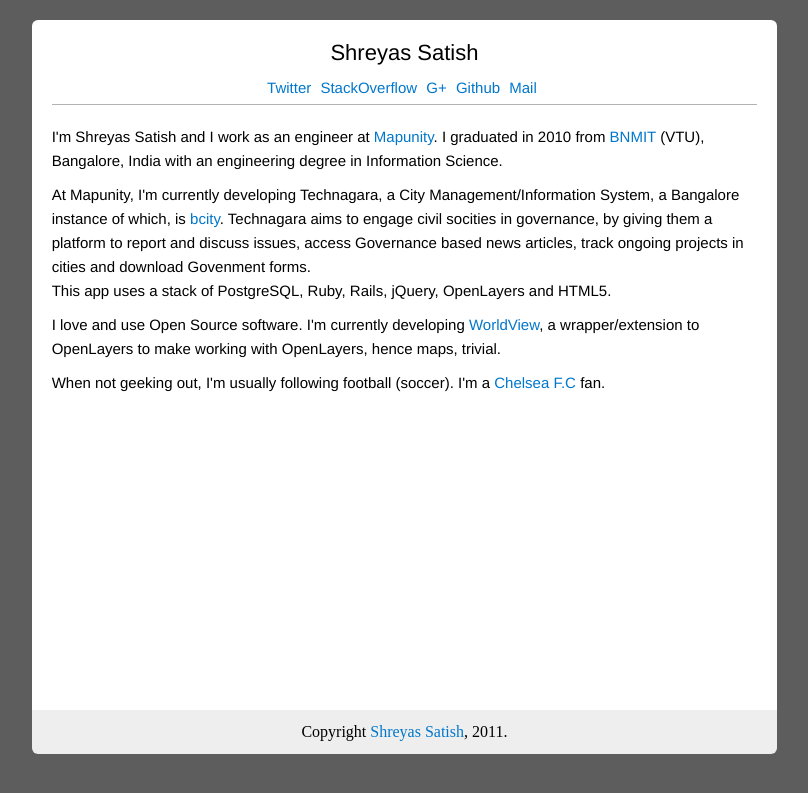
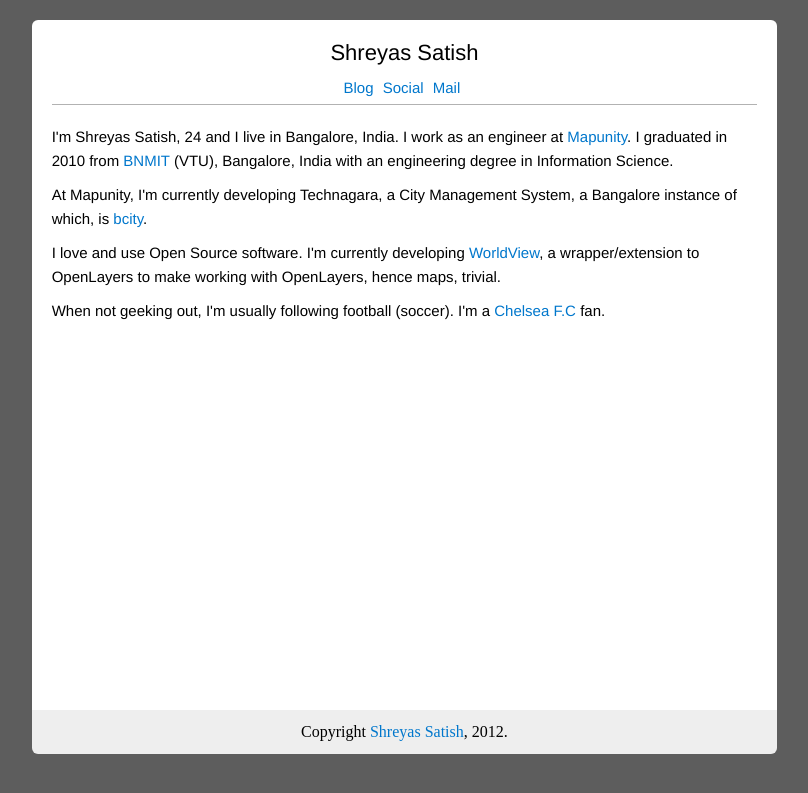
Before and after one commit to shreyas-satish/shreyas-satish.github.com, a Jekyll site: the page built from index.html, in a window 1280 px wide. Shown: the top 793 px of the page, without its empty margins (235-1043 px from the left). Built offline with Jekyll 4.4.1, drawn with Linux system fonts in a browser that asks for light colours; Markdown is read by kramdown in place of the engine named in the settings; comment, search, counter and statistics services are not loaded.

Commit message:
Added blog and social and first worldview post

```diff
--- a/_layouts/default.html
+++ b/_layouts/default.html
@@ -29,10 +29,8 @@
             <div id = 'header'>
               <h1><a href = '/'>Shreyas Satish</a></h1>
               <ul class = 'horizontal-list'>
-                <li><a href = 'https://twitter.com/shreyas_satish'>Twitter</a></li>
-                <li><a href = 'http://stackoverflow.com/users/309374/shreyas-satish'>StackOverflow</a></li>
-                <li><a href = 'https://plus.google.com/105441794508527744928/posts'>G+</a></li>
-                <li><a href = 'https://github.com/shreyas-satish'>Github</a></li>
+                <li><a href="/blog">Blog</li>
+                <li><a href="/social">Social</li>
                 <li><script src = '/javascripts/mail_script.js'></script></li>
               </ul>
             </div>
@@ -48,7 +46,7 @@
         <div class = 'twocol'></div>
         <div class = 'eightcol'>
           <div id = 'footer'>
-             Copyright <a href = "https://github.com/shreyas-satish/shreyas-satish.github.com">Shreyas Satish</a>, 2011.
+             Copyright <a href = "https://github.com/shreyas-satish/shreyas-satish.github.com">Shreyas Satish</a>, 2012.
           </div>
         </div>
         <div class = 'twocol last'></div>
--- a/css/styles.css
+++ b/css/styles.css
@@ -93,6 +93,29 @@
     text-align:justify;
   }
 
+  ol {
+    padding-left: 30px;
+  }
+
+  blockquote {
+  background:#f9f9f9;
+  border-left:10px solid #ccc;
+  margin:1.5em 10px;
+  padding:.5em 10px;
+  quotes:"\201C""\201D""\2018""\2019";
+  }
+  blockquote:before {
+  color:#ccc;
+  content:open-quote;
+  font-size:4em;
+  line-height:.1em;
+  margin-right:.25em;
+  vertical-align:-.4em;
+  }
+  blockquote p {
+  display:inline;
+  }
+
   .details {
     color: #a2a2a2;
     font-size: 13px;
--- a/index.html
+++ b/index.html
@@ -6,14 +6,12 @@ title: Shreyas Satish
 <div class = 'content'>
   <p>
 
-  I'm Shreyas Satish and I work as an engineer at <a href = "http://mapunity.in" target="_blank">Mapunity</a>. I graduated in 2010 from <a href = "http://bnmit.org" target="_blank">BNMIT</a> (VTU), Bangalore, India with an engineering degree in Information Science.
+  I'm Shreyas Satish, 24 and I live in Bangalore, India. I work as an engineer at <a href = "http://mapunity.in" target="_blank">Mapunity</a>. I graduated in 2010 from <a href = "http://bnmit.org" target="_blank">BNMIT</a> (VTU), Bangalore, India with an engineering degree in Information Science.
 
   </p>
 
   <p>
-  At Mapunity, I'm currently developing Technagara, a City Management/Information System, a Bangalore instance of which, is <a href = "http://bcity.in" target="_blank">bcity</a>.
-  Technagara aims to engage civil socities in governance, by giving them a platform to report and discuss issues, access Governance based news articles, track ongoing projects in cities and download Govenment forms.<br>
-  This app uses a stack of PostgreSQL, Ruby, Rails, jQuery, OpenLayers and HTML5.
+  At Mapunity, I'm currently developing Technagara, a City Management System, a Bangalore instance of which, is <a href = "http://bcity.in" target="_blank">bcity</a>.
   </p>
 
   <p>
```
Also changed, not shown: _layouts/category_index.html (added, +12 -0 lines), _posts/2012-05-01-introducing-worldview.md (added, +36 -0 lines), _posts/2012-05-05-blog.html (added, +17 -0 lines), _posts/2012-05-15-social.html (added, +13 -0 lines).
